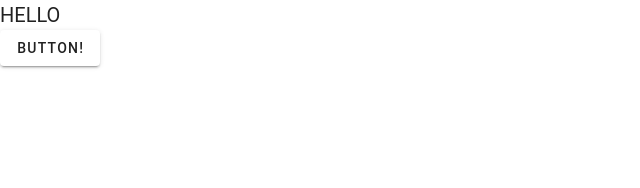
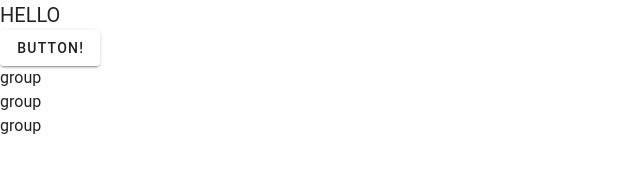
Before and after one commit to Mikelangelo64/jira-clone, a Nuxt app: page / in a window 1280 px wide. Shown: the top 188 px of the page, without its empty margins (0-640 px from the left). Built offline with nearby package versions, Linux system fonts and the light colour scheme.

Commit message:
[SCRUM-5] feat: added workspacead workspace group components

```diff
--- /dev/null
+++ b/components/Workspace.vue
@@ -0,0 +1,13 @@
+<template>
+  <div class="workspace">
+    <WorkspaceGroup v-for="group in WORKSPACE_DATA" :key="group.id" />
+  </div>
+</template>
+
+<script setup lang="ts">
+import { WORKSPACE_DATA } from '~/mocks/workspace';
+</script>
+
+<style scoped lang="scss">
+/* .workspace {} */
+</style>
--- /dev/null
+++ b/components/workspace/Group.vue
@@ -0,0 +1,9 @@
+<template>
+  <div>group</div>
+</template>
+
+<script setup lang="ts"></script>
+
+<style scoped lang="scss">
+/* .group {} */
+</style>
--- a/eslint.config.mjs
+++ b/eslint.config.mjs
@@ -23,6 +23,7 @@ export default withNuxt([
       'prettier/prettier': 'error',
       ...JsRules,
       ...prettierPlugin.configs.rules,
+      'vue/multi-word-component-names': 0,
     },
   },
 ]).override('nuxt/typescript/rules', {
--- a/pages/index.vue
+++ b/pages/index.vue
@@ -2,6 +2,8 @@
   <NuxtLayout name="main">
     <div class="hello">HELLO</div>
     <v-btn>Button!</v-btn>
+
+    <Workspace />
   </NuxtLayout>
 </template>
 
```
